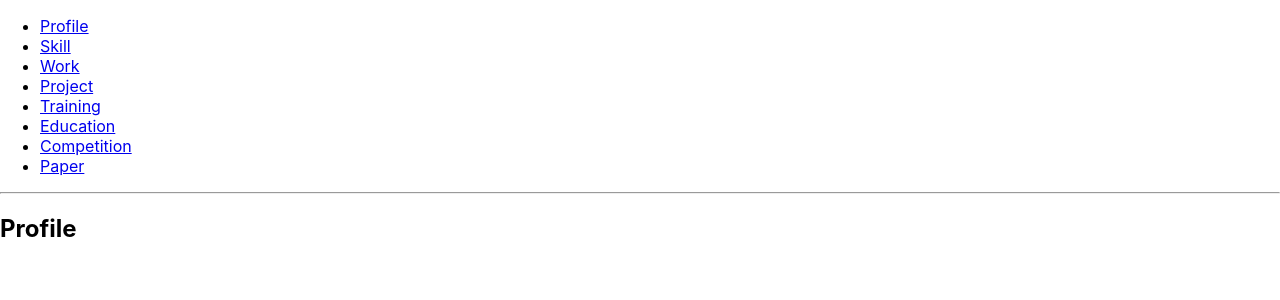
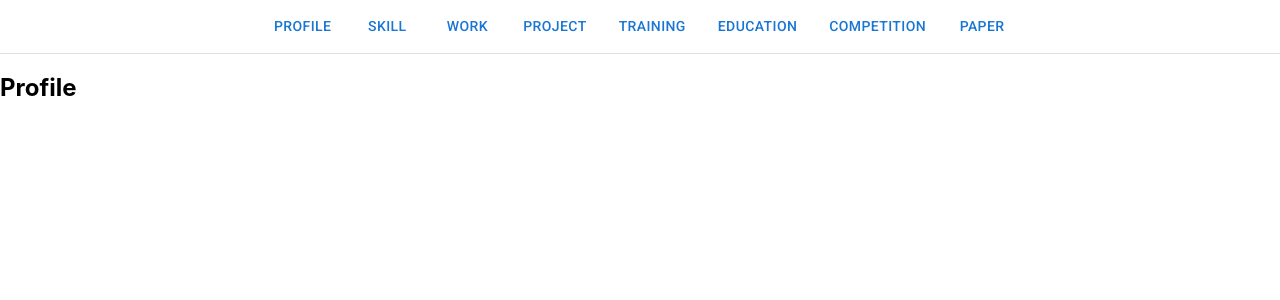
Before and after one commit to KyleChang95/my-personal-website, a React (Create React App) app: page / in a window 1280 px wide. Shown: the top 300 px of the page. Built offline with nearby package versions, Linux system fonts and the light colour scheme.

Commit message:
update menu layout

```diff
--- a/src/components/Layout.tsx
+++ b/src/components/Layout.tsx
@@ -1,3 +1,4 @@
+import { Button, Divider, Stack } from '@mui/material';
 import React from 'react';
 import { Link, Outlet } from 'react-router-dom';
 
@@ -10,14 +11,20 @@ const capitalizeFirstWord = (menuName: string) => {
 }
 
 const Layout = (props: Props) => {
-    const menuElementList = props.menuList.map(v => <li key={v}><Link to={'/' + v.toLowerCase()}>{capitalizeFirstWord(v)}</Link></li>)
+    const menuButtonList = props.menuList.map(v => <Button key={v} component={Link} to={'/' + v.toLowerCase()}>{capitalizeFirstWord(v)}</Button>)
 
     return (
         <div>
-            <nav>
-                <ul>{menuElementList}</ul>
-            </nav>
-            <hr />
+            <Stack
+                direction="row"
+                justifyContent="center"
+                alignItems="center"
+                spacing={2}
+                my={1}
+            >
+                {menuButtonList}
+            </Stack>
+            <Divider />
             <Outlet />
         </div>
     );
```
